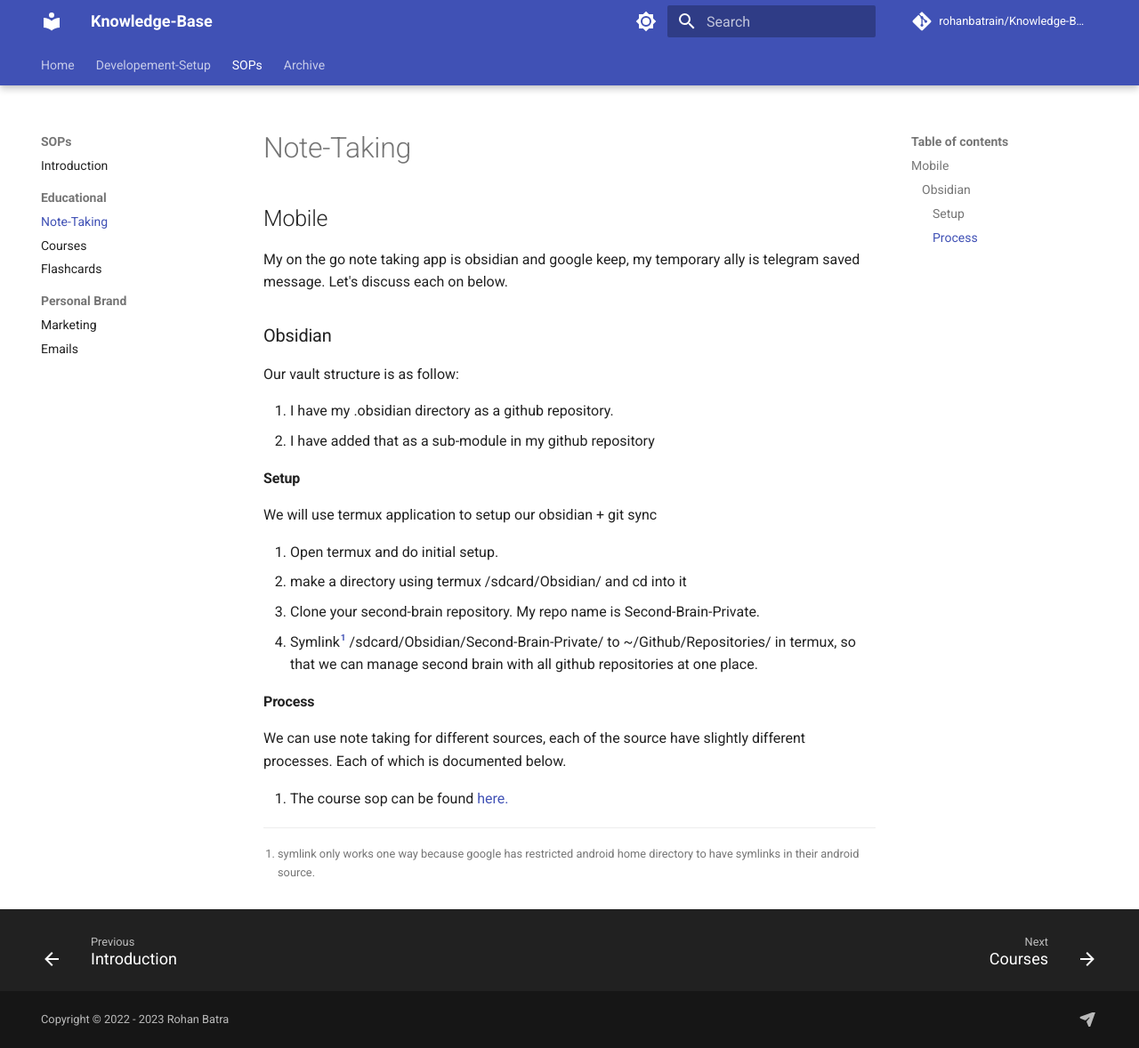
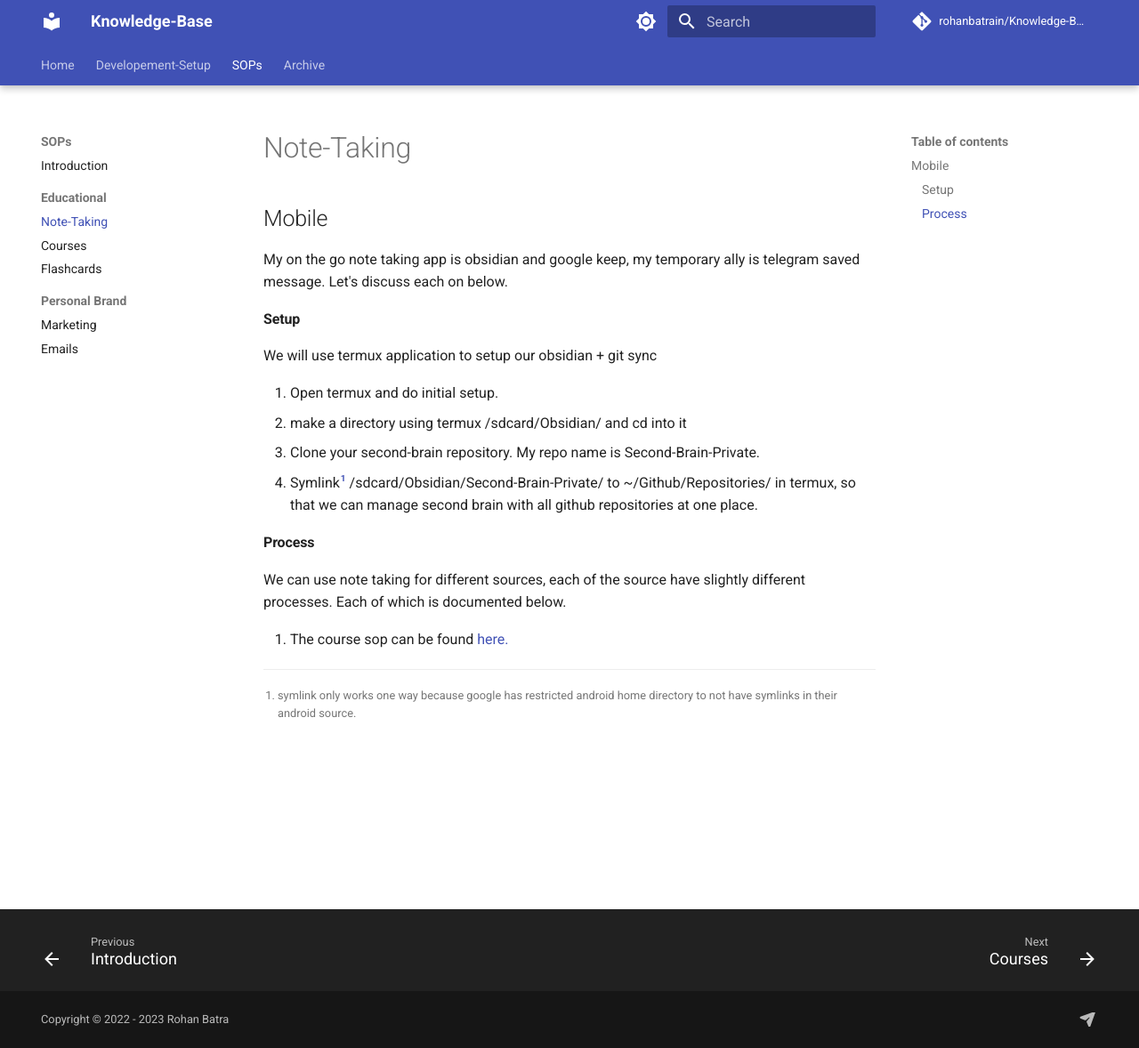
Before and after one commit to rohanbatrain/knowledge-base, an MkDocs documentation site: the page built from docs/SOPs/Note-Taking.md, in a window 1280 px wide and 1178 px high. Shown: the whole window at 89% size. Built offline with MkDocs 1.6.1 and Material for MkDocs 9.7.7, drawn with Linux system fonts in a browser that asks for light colours; nearby versions of some CDN libraries; library files that are not in the unit come from our copies; comment, search, counter and statistics services are not loaded.

```diff
--- a/docs/SOPs/Note-Taking.md
+++ b/docs/SOPs/Note-Taking.md
@@ -1,13 +1,6 @@
 ## Mobile
 
 My on the go note taking app is obsidian and google keep, my temporary ally is telegram saved message. Let's discuss each on below.
-
-### Obsidian
-
-Our vault structure is as follow:
-
-1. I have my .obsidian directory as a github repository.
-2. I have added that as a sub-module in my github repository
 
 #### Setup
 
@@ -19,7 +12,7 @@ We will use termux application to setup our obsidian + git sync
 4. Symlink[^1] /sdcard/Obsidian/Second-Brain-Private/ to ~/Github/Repositories/ in termux, so that we can manage second brain with all github repositories at one place.
 
 
-[^1]: symlink only works one way because google has restricted android home directory to have symlinks in their android source.
+[^1]: symlink only works one way because google has restricted android home directory to not have symlinks in their android source.
 
 #### Process
 
```
Also changed, not shown: docs/Documentation/Introduction.md (added, +7 -0 lines).
